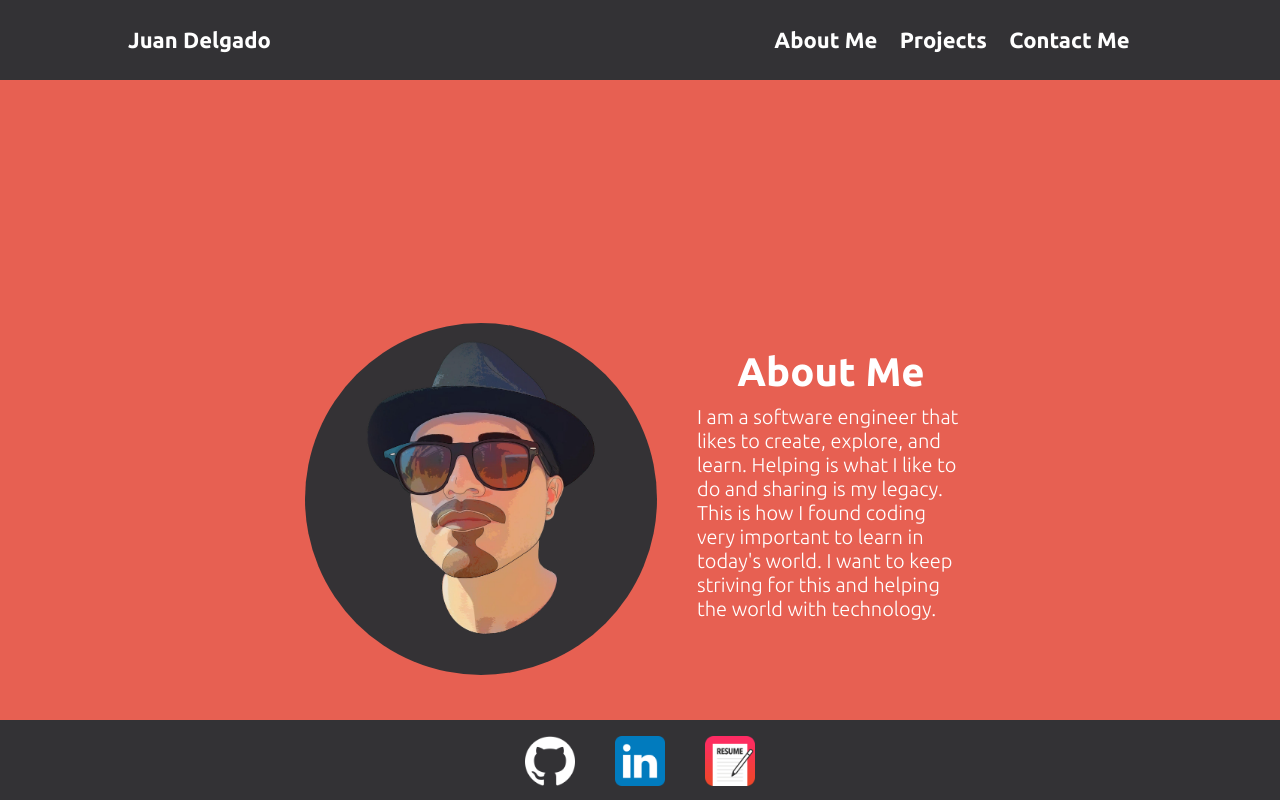
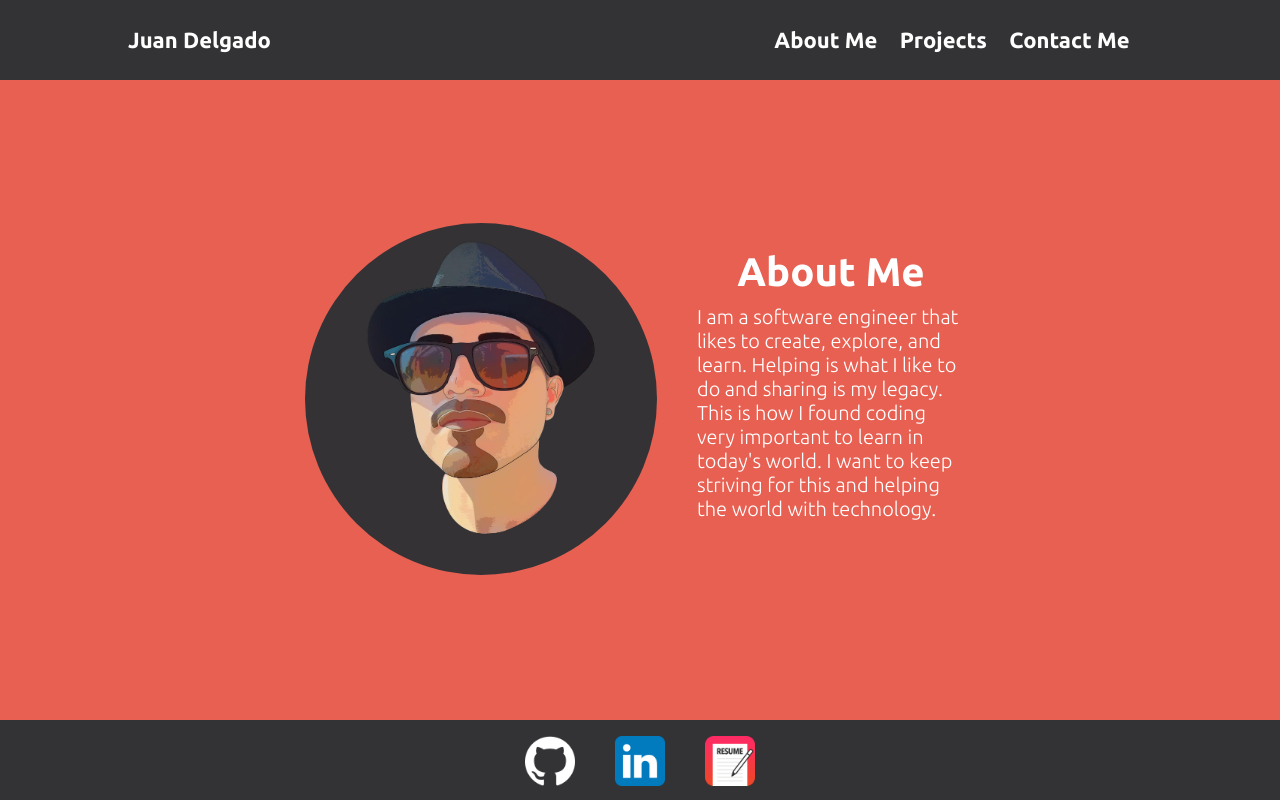
Before and after one commit to JohnJoseph2019/JD_portofolio, a React (Create React App) app: page / in a window 1280 px wide. Shown: the top 800 px of the page. Built offline with nearby package versions, Linux system fonts and the light colour scheme.

Commit message:
took off the padding top

```diff
--- a/src/components/MainPage.css
+++ b/src/components/MainPage.css
@@ -5,7 +5,7 @@
   align-items: center;
   width: 100%;
   color: white;
-  padding-top: 100px;
+  /* padding-top: 100px; */
 }
 
 .outerAboutMe {
```
